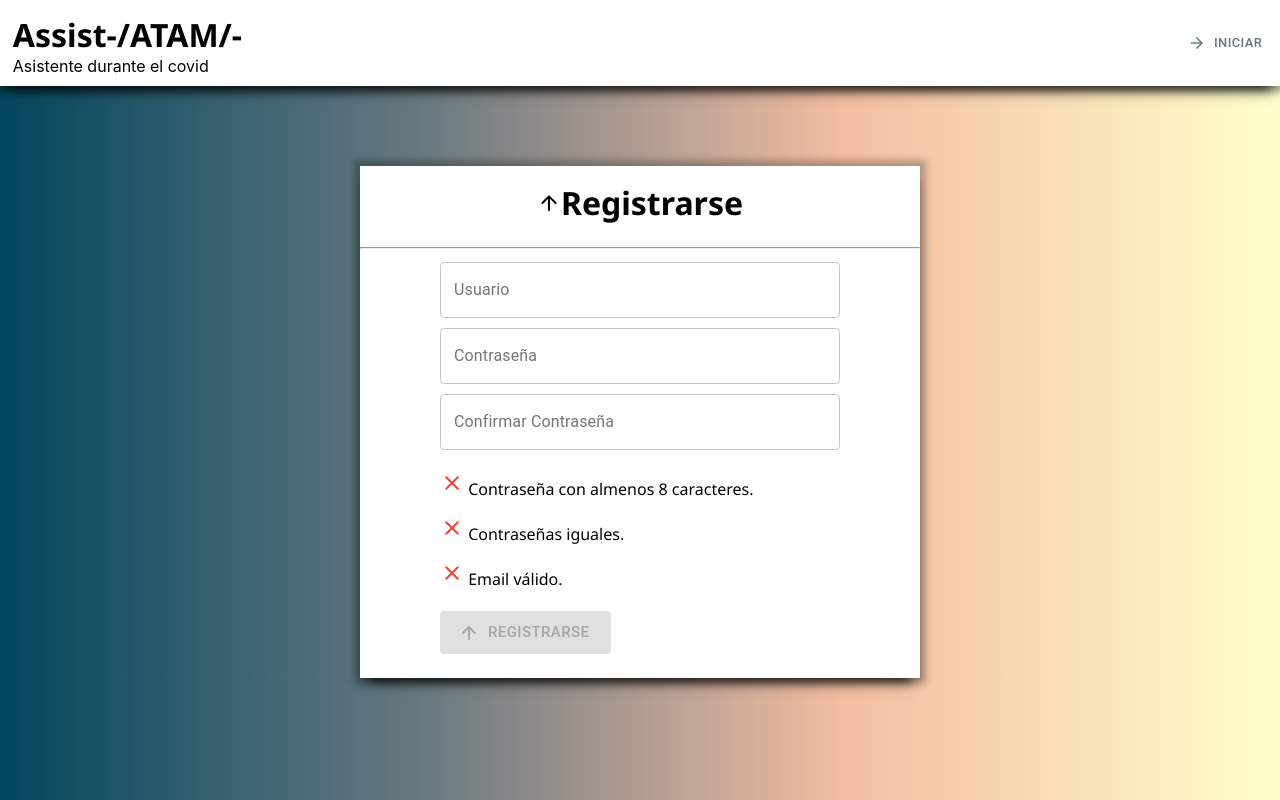
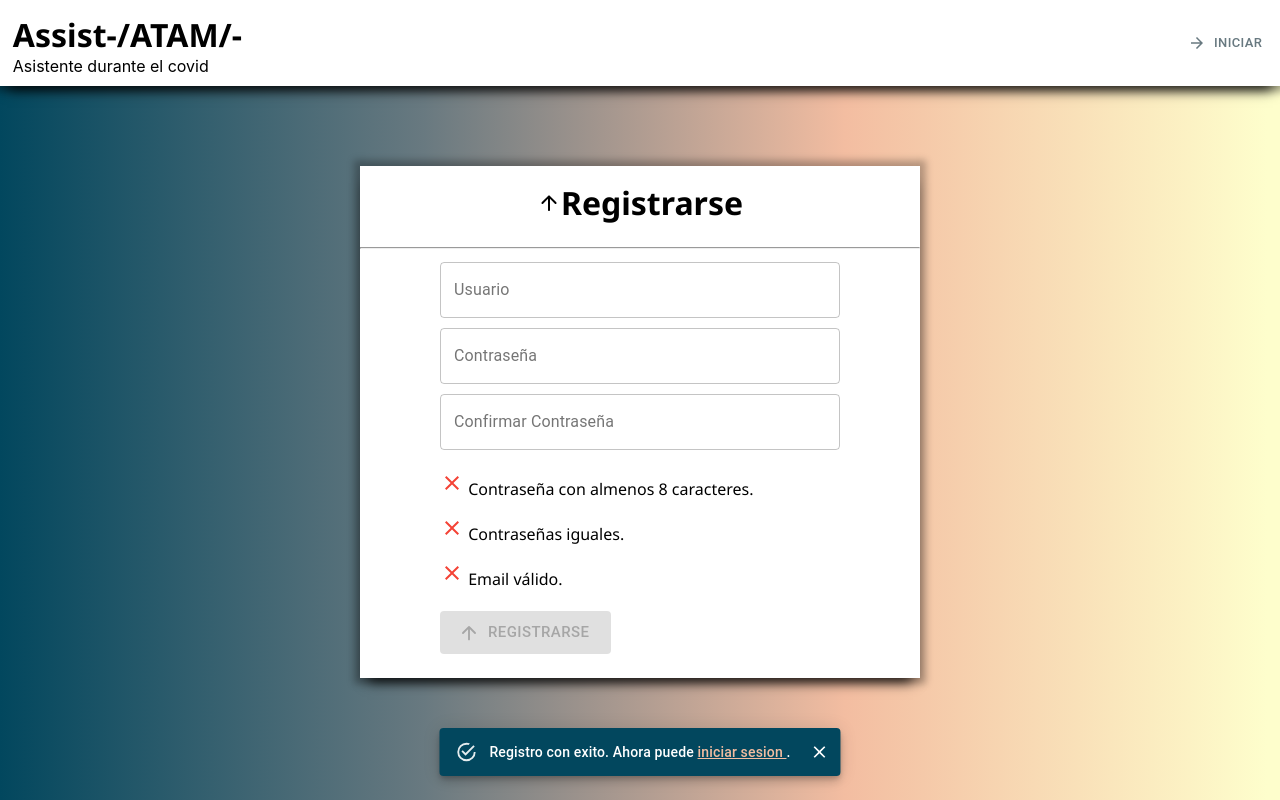
Before and after one commit to AlfredoLino/front-tscu, a React (Create React App) app: page /sign in a window 1280 px wide. Built offline with nearby package versions, Linux system fonts and the light colour scheme.

Commit message:
Creado el archivo Success.bar.tsx y separada el Snackbar de exito del Signin.tsx

```diff
--- /dev/null
+++ b/src/components/Bars/Success.bar.tsx
@@ -0,0 +1,16 @@
+import React from 'react';
+import Snackbar from '@material-ui/core/Snackbar';
+import MuiAlert from '@material-ui/lab/Alert';
+
+
+const SuccessBar : React.FC<any> = ( { successState, handler, children } ) : JSX.Element => {
+
+    return (
+    <Snackbar open = {successState} autoHideDuration = {6000} onClose = {handler}>
+        <MuiAlert onClose = {handler} variant = "filled" severity = "success" color = "success" elevation = {6} >{children}</MuiAlert>
+    </Snackbar>
+    );
+
+}
+
+export default SuccessBar;
--- a/src/components/Login.tsx
+++ b/src/components/Login.tsx
@@ -9,7 +9,6 @@ import Snackbar from '@material-ui/core/Snackbar';
 import MuiAlert from '@material-ui/lab/Alert';
 import "../styles/Login.css"
 import { reducerLog } from '../dispatchers/Log.reducer';
-import {useMainContext} from "../Hooks.custom/MainProvider"
 import { useHistory } from 'react-router-dom';
 
 
--- a/src/components/Signin.tsx
+++ b/src/components/Signin.tsx
@@ -6,6 +6,7 @@ import ArrowUpwardRoundedIcon from '@material-ui/icons/ArrowUpwardRounded';
 import CloseIcon from '@material-ui/icons/Close';
 import CheckRoundedIcon from '@material-ui/icons/CheckRounded';
 import WarningBar from "./Bars/Warning.bar"
+import SuccessBar from "./Bars/Success.bar"
 import {Link} from "react-router-dom"
 import {makeStyles} from "@material-ui/core/styles"
 import {reducerSign} from "../dispatchers/LogSign.dispatcher"
@@ -39,7 +40,7 @@ const Signin : React.FC<logProps> = (props) : JSX.Element => {
 
     })
     const [openError, setOpenError] = React.useState(false);
-    const [openSuccess, setOpenSuccess] = React.useState(false);
+    const [openSuccess, setOpenSuccess] = React.useState(true);
     const onSubmit = async (e : any) => {
         e.preventDefault()
         try {
@@ -140,8 +141,9 @@ const Signin : React.FC<logProps> = (props) : JSX.Element => {
                     </form>
 
                 </div>
+                {/* SnackBars */}
                 <WarningBar errorState = {openError} handler = {handlerWarning} > ERROR: El correo ya ha sido registrado previamente en nuestra página. </WarningBar>
-
+                <SuccessBar successState = {openSuccess} handler = {handlerSuccess} >Registro con exito. Ahora puede <Link style = {{color: "#f3bda1"}} to = "/login">iniciar sesion </Link>.</SuccessBar>
             </div>
         </>
     );
```
